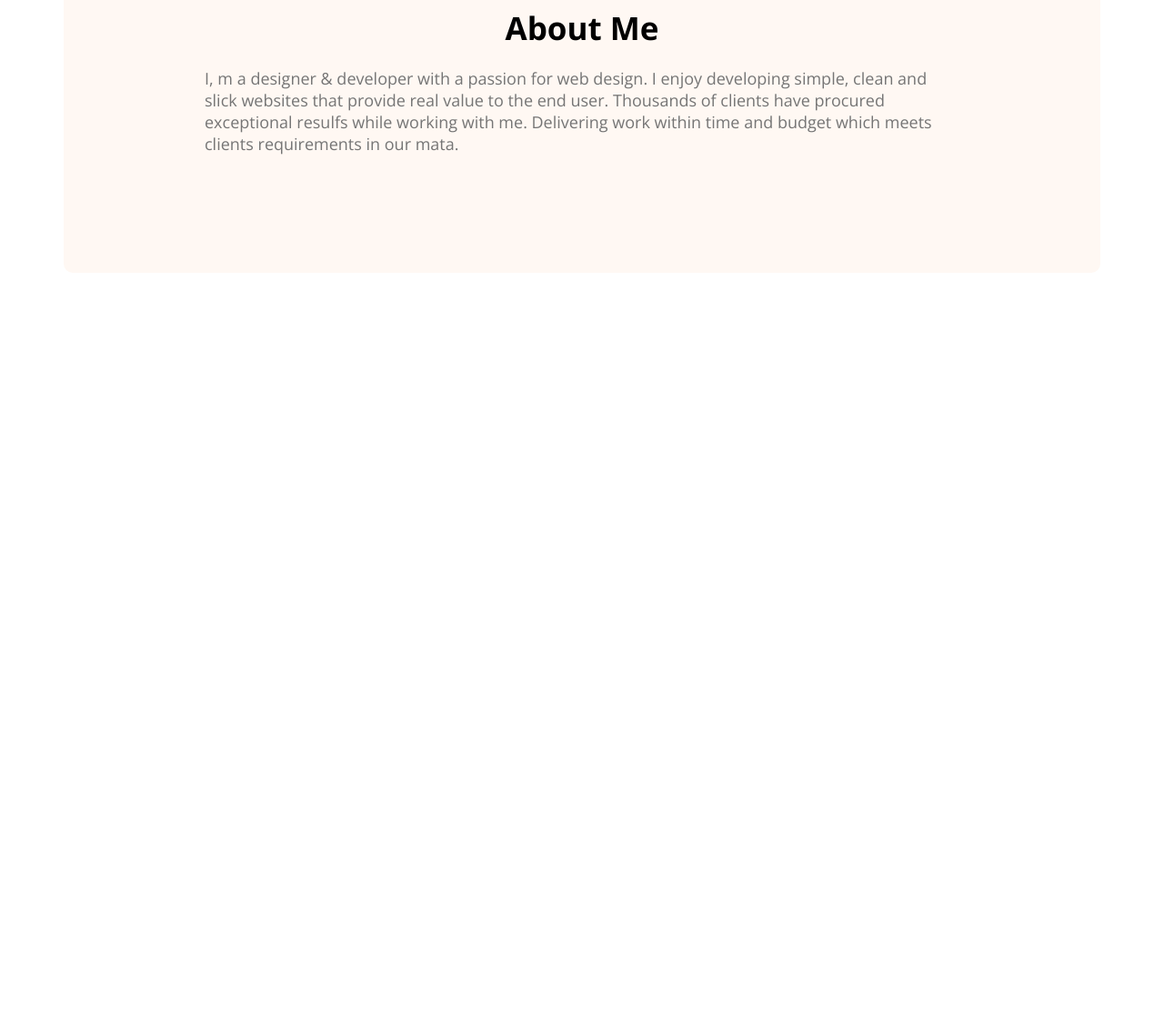
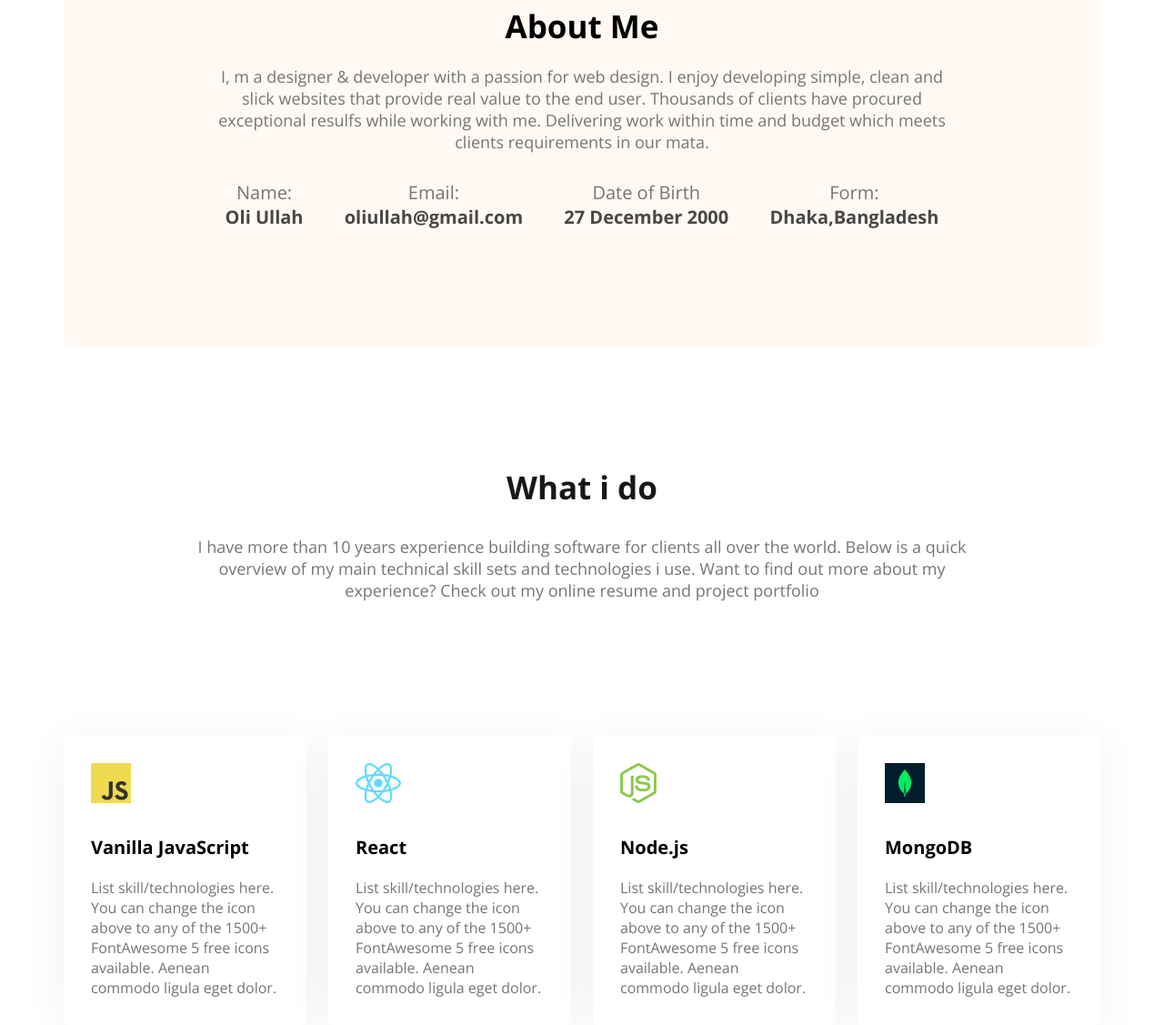
Before and after one commit to OliUllah1/portfolio, a plain HTML site: page index.html in a window 1280 px wide. Shown: the part 1092-2219 px from the top of the page at 91% size. Before the commit the page ends 1392 px from the top, so only its background shows below. Drawn offline with nearby package versions, Linux system fonts and the light colour scheme.

Commit message:
now code add

```diff
--- a/index.html
+++ b/index.html
@@ -35,6 +35,54 @@
         <section class="about">
             <h3 class="section-tittle">About Me</h3>
             <p class="section-discreption">I, m a designer & developer with a passion for web design. I enjoy developing simple, clean and slick websites that provide real value to the end user. Thousands of clients have procured exceptional resulfs while working with me. Delivering work within time and budget which meets clients requirements in our mata.</p>
+            <div class="about-info-contanare">
+                <div class="about-info">
+                    <p class="about-tittle">Name:</p>
+                    <p class="about-dicrapetion">Oli Ullah</p>
+                </div>
+                <div class="about-info">
+                    <p class="about-tittle">Email:</p>
+                    <p class="about-dicrapetion">oliullah@gmail.com</p>
+                </div>
+                <div class="about-info">
+                    <p class="about-tittle">Date of Birth</p>
+                    <p class="about-dicrapetion">27 December 2000</p>
+                </div>
+                <div class="about-info">
+                    <p class="about-tittle">Form:</p>
+                    <p class="about-dicrapetion">Dhaka,Bangladesh</p>
+                </div>
+            </div>
+        </section>
+
+        <!-- what i do section start -->
+
+        <section class="what-i-do">
+            <h3 class="what-tittle">What i do</h3>
+            <p class="what-discreption">I have more than 10 years experience building software for clients all over the world. Below is a quick overview of my main technical skill sets and technologies i use. Want to find out more about my experience? Check out my online resume and project portfolio</p>
+            <div class="skill-contaner">
+
+                <div class="skills">
+                    <img src="images/icons/js.png" alt="">
+                    <p class="skill-tittle">Vanilla JavaScript</p>
+                    <p class="skill-discreption">List skill/technologies here. You can change the icon above to any of the 1500+ FontAwesome 5 free icons available. Aenean commodo ligula eget dolor.</p>
+                </div>
+                <div class="skills">
+                    <img src="images/icons/react.png" alt="">
+                    <p class="skill-tittle">React</p>
+                    <p class="skill-discreption">List skill/technologies here. You can change the icon above to any of the 1500+ FontAwesome 5 free icons available. Aenean commodo ligula eget dolor.</p>
+                </div>
+                <div class="skills">
+                    <img src="images/icons/nodejs.png" alt="">
+                    <p class="skill-tittle">Node.js</p>
+                    <p class="skill-discreption">List skill/technologies here. You can change the icon above to any of the 1500+ FontAwesome 5 free icons available. Aenean commodo ligula eget dolor.</p>
+                </div>
+                <div class="skills">
+                    <img src="images/icons/mongo.png" alt="">
+                    <p class="skill-tittle">MongoDB</p>
+                    <p class="skill-discreption">List skill/technologies here. You can change the icon above to any of the 1500+ FontAwesome 5 free icons available. Aenean commodo ligula eget dolor.</p>
+                </div>
+            </div>
         </section>
 
     </main>
--- a/style/style.css
+++ b/style/style.css
@@ -31,7 +31,9 @@
 nav {
     display: flex;
     justify-content: space-between;
-    margin: 51px 200px;
+    margin: 0px 200px;
+    padding: 50px 0;
+
 }
 
 .color {
@@ -107,4 +109,73 @@ main {
 .section-discreption {
     color: #757575;
     font-size: 18px;
+    margin-bottom: 30px;
+    text-align: center;
 }
+
+.about-info-contanare {
+    display: flex;
+    justify-content: space-around;
+}
+
+.about-tittle {
+    text-align: center;
+    color: #757575;
+    font-size: 20px;
+}
+
+.about-dicrapetion {
+    font-weight: 700;
+    font-size: 20px;
+    color: #474747;
+}
+
+/* what i do style */
+.what-i-do {
+    margin-top: 130px;
+    /* max-width: 1140px; */
+
+}
+
+.what-discreption {
+    color: #757575;
+    font-size: 18px;
+    width: 900px;
+    height: 90px;
+    margin: 0 auto;
+    text-align: center;
+
+
+}
+
+.what-tittle {
+    color: #181818;
+    font-weight: 700;
+    font-size: 35px;
+    text-align: center;
+    margin-bottom: 30px;
+}
+
+.skill-contaner {
+    display: flex;
+    gap: 24px;
+    margin-top: 130px;
+    /* justify-content: space-between; */
+}
+
+.skills {
+    background: #FFFFFF;
+    box-shadow: 0px 6px 50px rgba(0, 0, 0, 0.06);
+    border-radius: 5px;
+    padding: 30px;
+}
+.skill-tittle{
+    margin-top: 30px;
+    margin-bottom: 20px;
+    font-weight: 700;
+    font-size: 20px;
+}
+.skill-discreption{
+    color: #757575;
+    font-size: 16px;
+}
```
